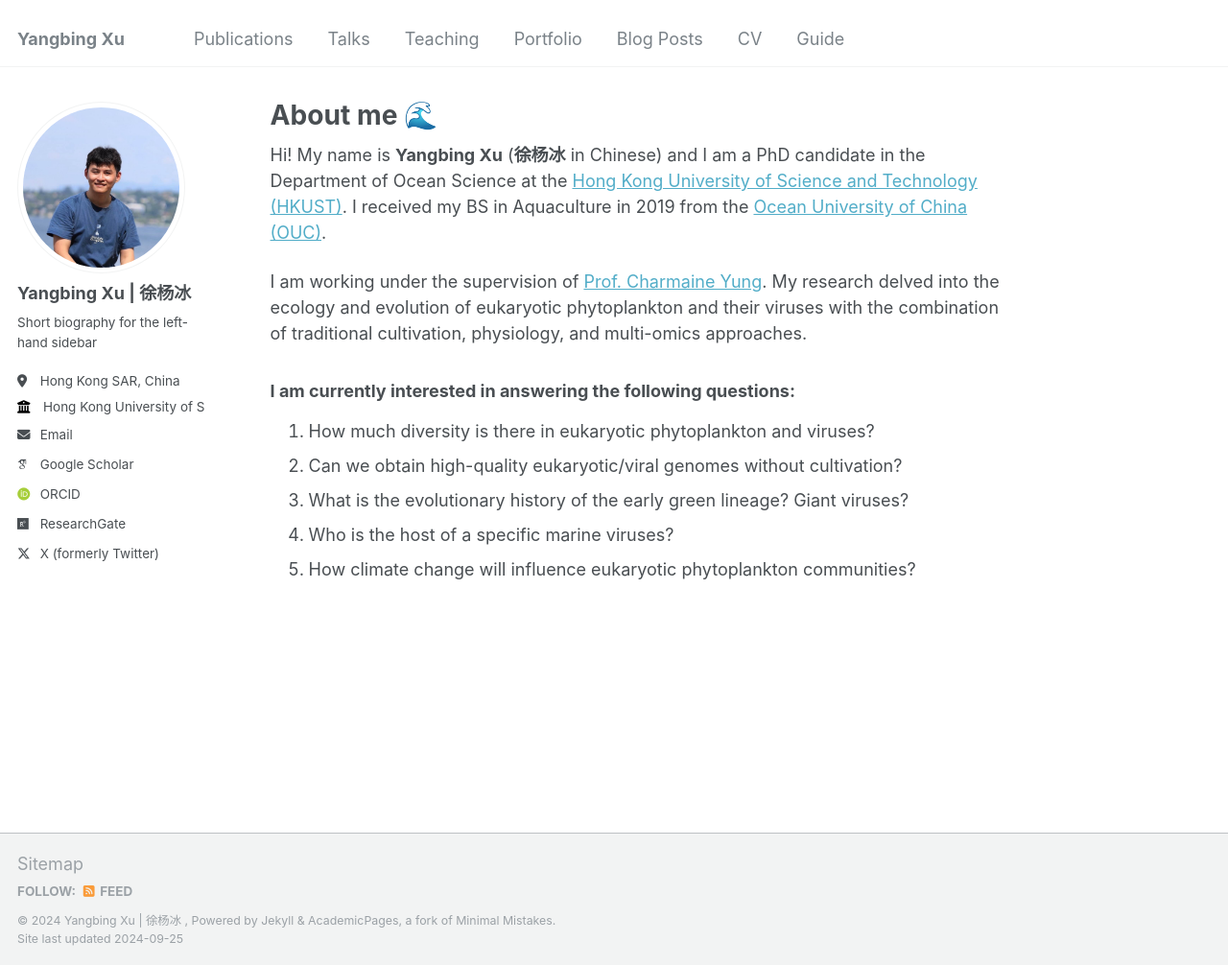
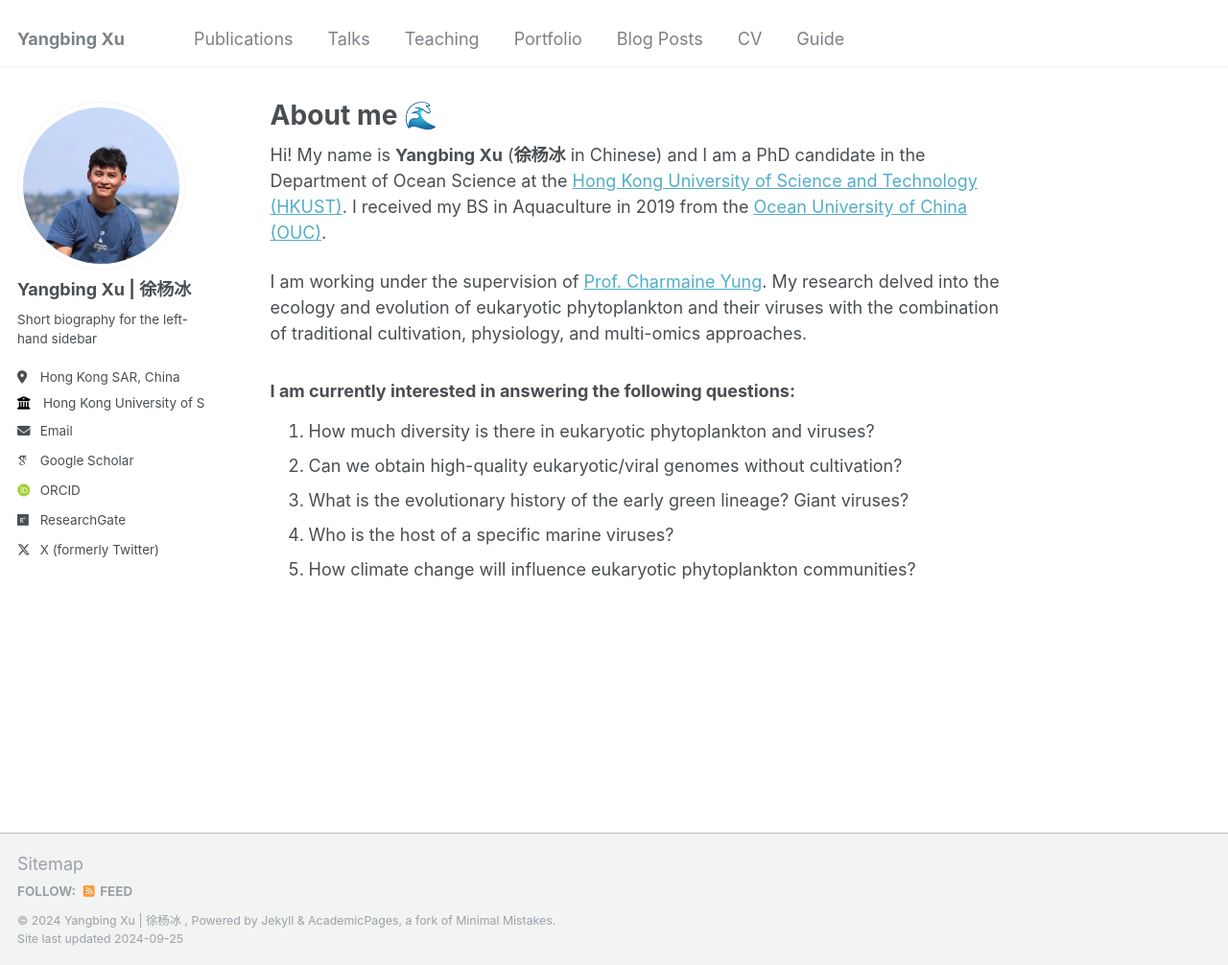
Before and after one commit to Yangbing-Ocean/yangbing, a Jekyll site: the page built from _pages/about.md, in a window 1280 px wide and 1006 px high. Shown: the whole window at 96% size. Built offline with Jekyll 4.4.1, drawn with Linux system fonts in a browser that asks for light colours; some web fonts are replaced.

Commit message:
Update _config.yml

```diff
--- a/_config.yml
+++ b/_config.yml
@@ -21,7 +21,7 @@ repository               : "academicpages/academicpages.github.io"
 #               Additional customization can be done by editing /_includes/author-profile.html
 author:
   # Biographic information
-  avatar           : https://github.com/Yangbing-Ocean/yangbing/blob/master/images/yangbing2.jpg
+  avatar           : "yangbing3.jpg"
   name             : "Yangbing Xu | 徐杨冰"
   pronouns         : # example: "he/his"
   bio              : "Short biography for the left-hand sidebar"
```
